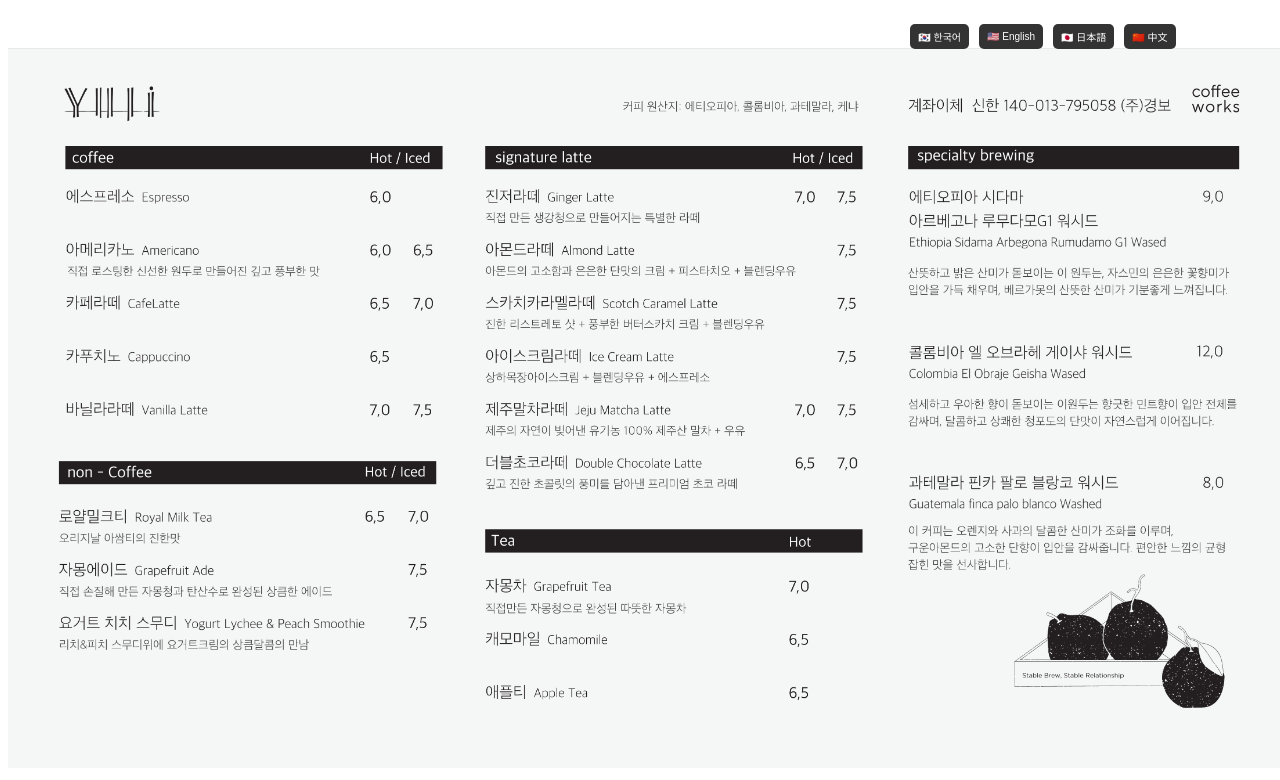
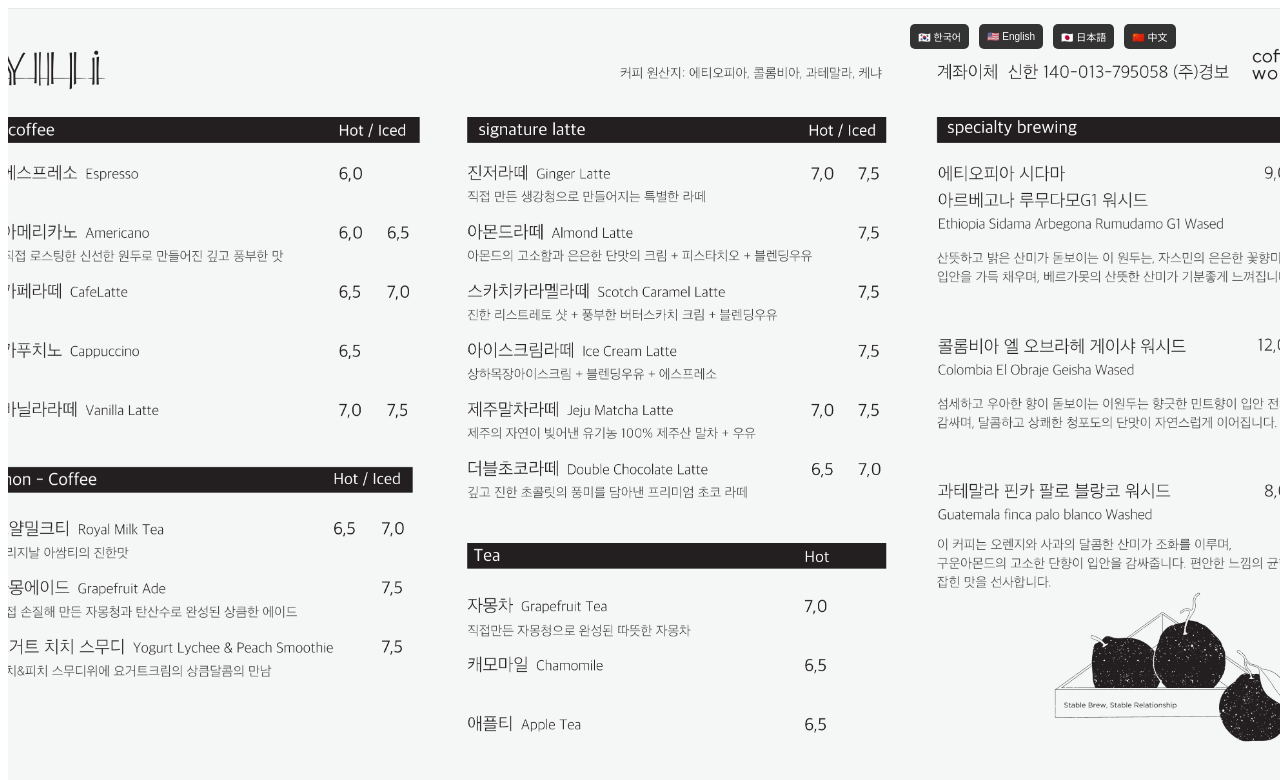
Before and after one commit to nxmdev02/yuji, a Vue app: page / in a window 1280 px wide. Shown: the top 780 px of the page. Built offline with nearby package versions, Linux system fonts and the light colour scheme.

Commit message:
fix touch

```diff
--- a/src/components/TheWelcome.vue
+++ b/src/components/TheWelcome.vue
@@ -96,8 +96,10 @@ const changeLanguage = (lang) => {
 .responsive-img {
   width: 100%;
   height: 100%;
-  object-fit: contain;
+  object-fit: cover;  /* 이미지 확대 방지 */
   pointer-events: none; /* 이미지 클릭 방지 */
+  user-select: none;   /* 이미지 선택 방지 */
+  touch-action: none;  /* 터치로 확대 방지 */
 }
 
 @media (orientation: landscape) {
@@ -114,7 +116,7 @@ const changeLanguage = (lang) => {
   .responsive-img {
     width: 100%;
     height: 100%;
-    object-fit: contain;
+    object-fit: cover; /* 이미지 확대 방지 */
   }
 
   .adjusted-buttons {
```
